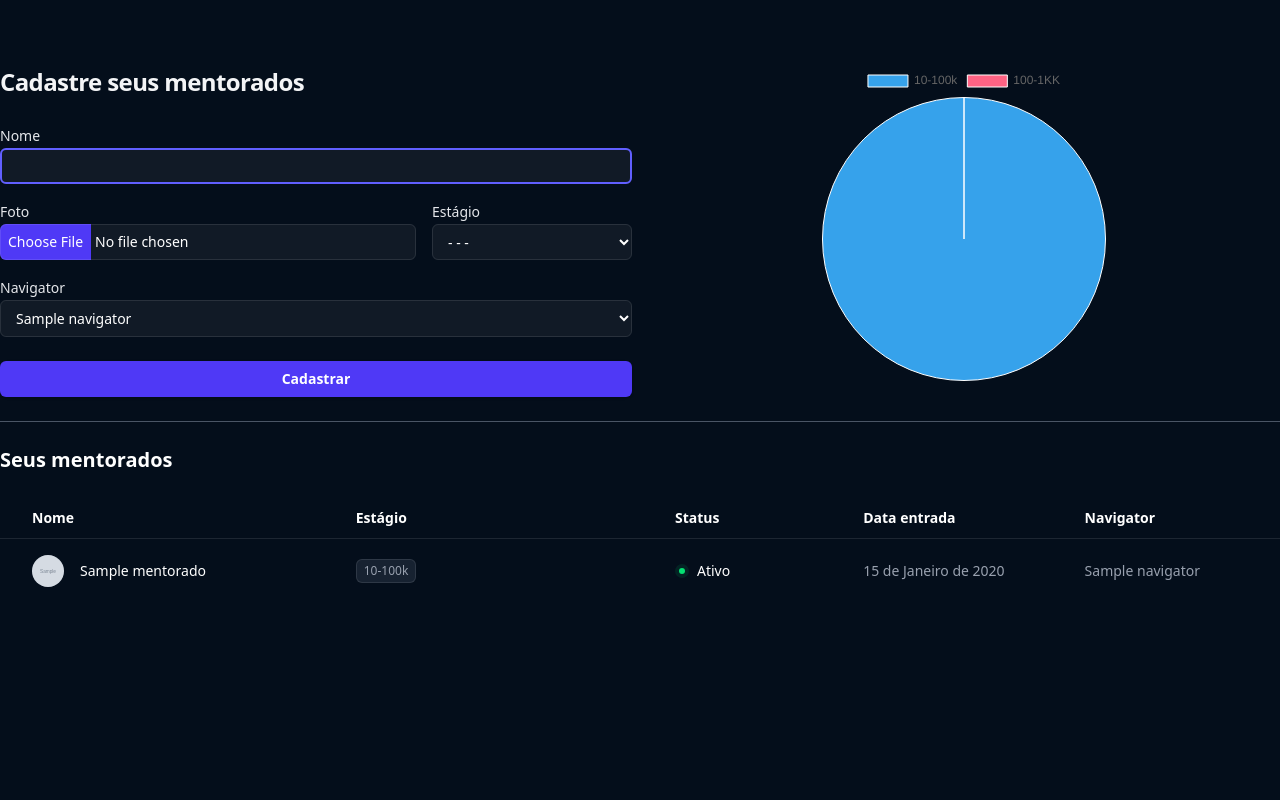
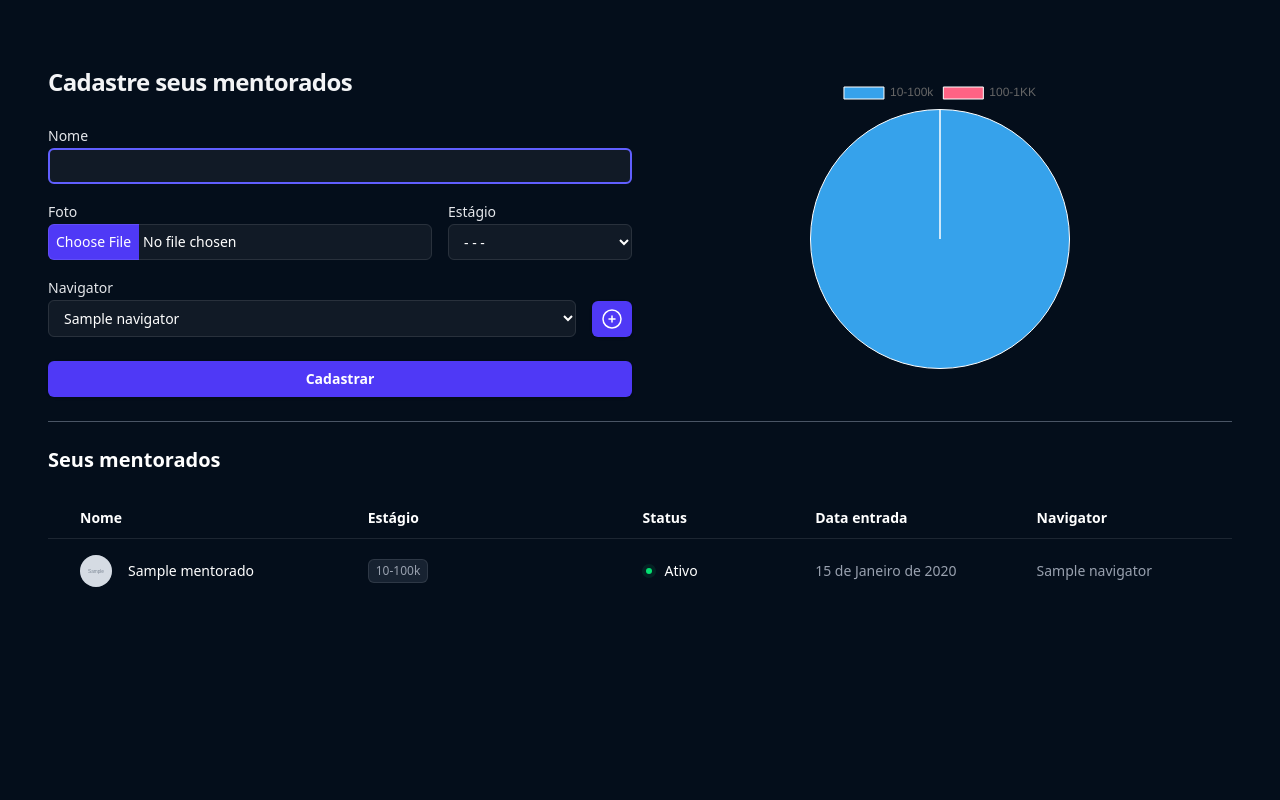
Before and after one commit to gm-costa/mentoria, a Django app: page /mentorados/ in a window 1280 px wide. Shown: the part 64-864 px from the top of the page. Run offline with Django 5.2, Linux system fonts and the light colour scheme; a user stored in the database is signed in; tables that the repository leaves empty hold one stand-in row (values such as "Sample post"); grey boxes marked "Sample" are stand-in pictures.

Commit message:
Adiciona button para cadastro de navigator

```diff
--- a/apps/mentorados/templates/mentorados.html
+++ b/apps/mentorados/templates/mentorados.html
@@ -5,7 +5,7 @@
 
 {% block 'body' %}
 <div class="bg-[#040e1b] min-h-screen">
-    <div class="max-w-7xl mx-auto py-12">
+    <div class="max-w-7xl mx-auto p-12">
         <div class="grid grid-cols-2 gap-4">
             <div>
                 <h2 class="my-4 text-2xl/9 font-bold tracking-tight text-gray-100">Cadastre seus mentorados</h2>
@@ -35,7 +35,8 @@
                             </select>
                         </div>
                     </div>
-                    <div class="mb-4">
+                    <div class="flex items-end gap-4 mb-4">
+                        <div class="flex-1">
                             <label class="block text-sm/6 font-medium text-gray-200">Navigator</label>
                             <select name="navigator" id="" class="block w-full rounded-md bg-white/5 px-3 py-2 text-base text-white outline outline-1 -outline-offset-1 outline-white/10 placeholder:text-gray-500 focus:outline focus:outline-2 focus:-outline-offset-2 focus:outline-indigo-500 sm:text-sm/6">
                                 <option value="">- - -</option>
@@ -47,6 +48,12 @@
                                     >{{navigator.nome}}</option>
                                 {% endfor %}
                             </select>
+                        </div>
+                        <button class="flex-none text-white cursor-pointer rounded-md bg-indigo-600 px-2 py-1.5 text-sm/6 font-semibold shadow-sm hover:bg-indigo-500 focus-visible:outline focus-visible:outline-2 focus-visible:outline-offset-2 focus-visible:outline-indigo-600">
+                            <svg xmlns="http://www.w3.org/2000/svg" fill="none" viewBox="0 0 24 24" stroke-width="1.5" stroke="currentColor" class="size-6">
+                                <path stroke-linecap="round" stroke-linejoin="round" d="M12 9v6m3-3H9m12 0a9 9 0 1 1-18 0 9 9 0 0 1 18 0Z" />
+                            </svg>
+                        </button>
                     </div>
                     <button type="submit" class="flex w-full justify-center cursor-pointer rounded-md bg-indigo-600 px-3 py-1.5 text-sm/6 font-semibold text-white shadow-sm hover:bg-indigo-500 focus-visible:outline focus-visible:outline-2 focus-visible:outline-offset-2 focus-visible:outline-indigo-600 mt-6">Cadastrar</button>
                 </form>
```
Lines whose indentation alone changed are shown as unchanged.
